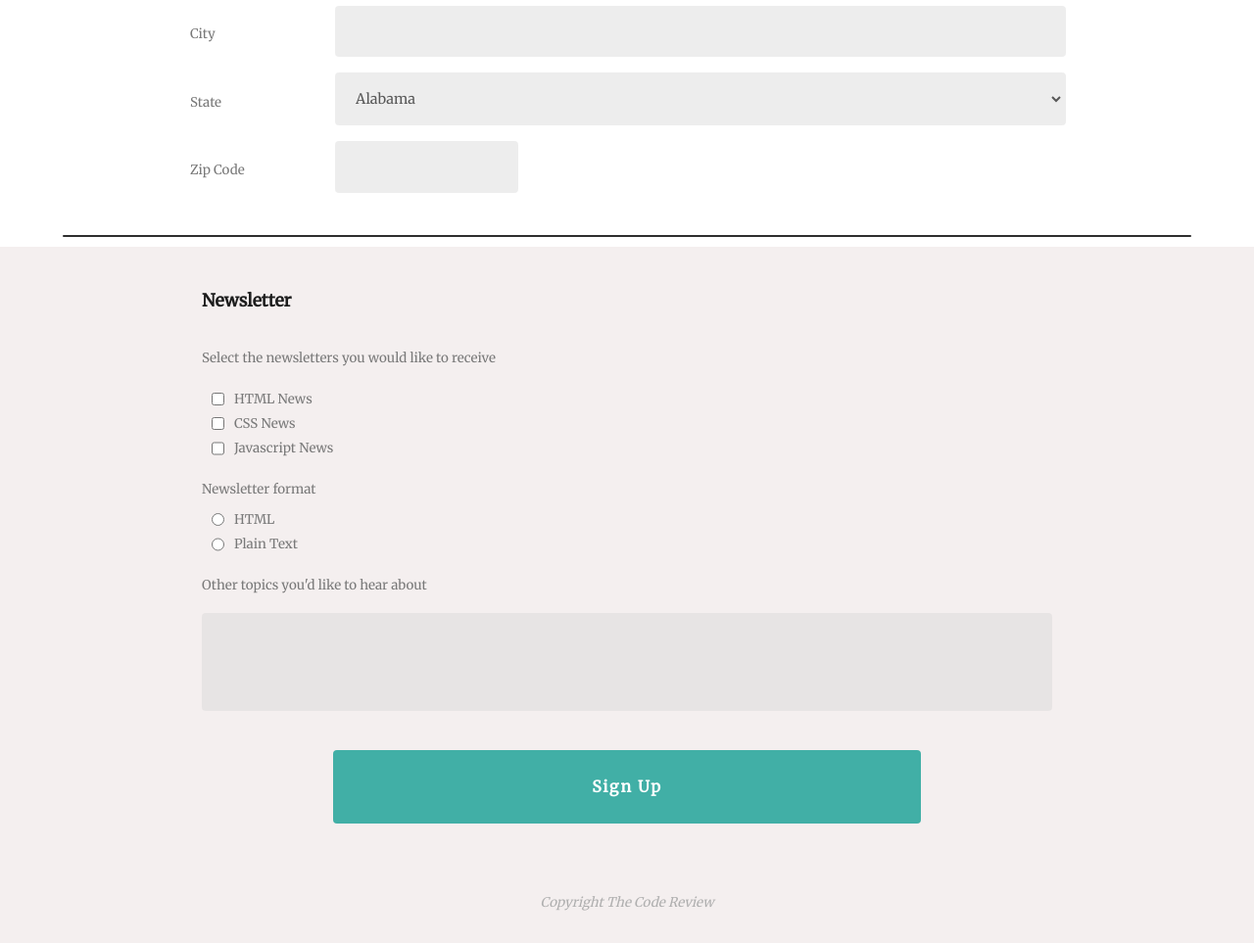
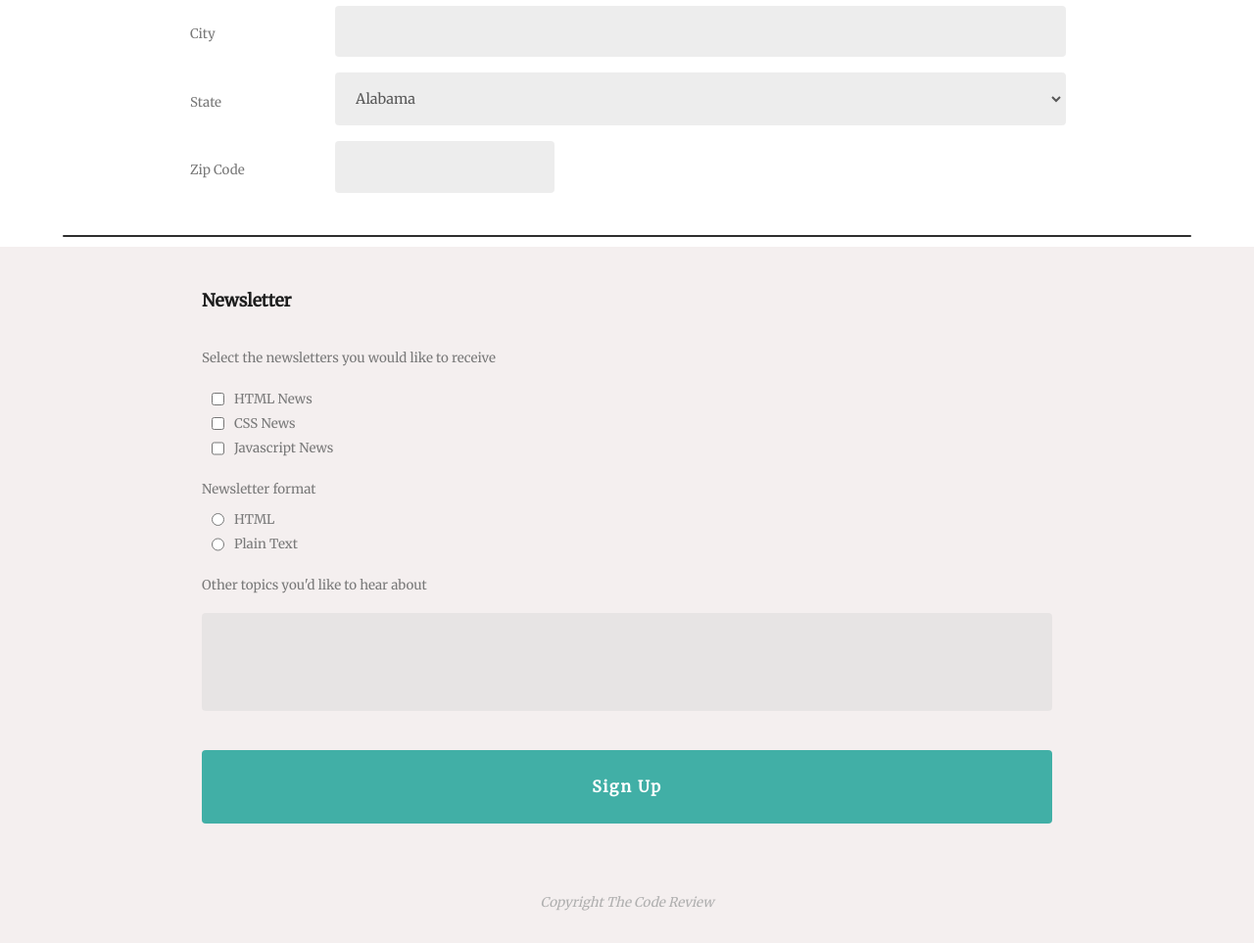
Before and after one commit to Zetrick/FEWD-Project-3, a plain HTML site: page index.html in a window 1280 px wide. Shown: the part 546-1509 px from the top of the page at 98% size. Drawn offline with Linux system fonts and the light colour scheme.

Commit message:
Changes for needed Exceeds Expectations

```diff
--- a/css/style.css
+++ b/css/style.css
@@ -189,8 +189,8 @@ footer {
 
 .signup-button {
     margin: 40px auto 20px;
-    width: 90%;
-    max-width: 600px;
+    width: 100%;
+    /* max-width: 600px; */
     height: 75px;
     border: none;
     border-radius: 4px;
@@ -239,7 +239,13 @@ footer {
     }
 
     #zip-code {
-        max-width: calc(25% - 37.5px);
+        /* This max-width code makes the zip code input
+        25% of the size of the other input elements */
+        /* max-width: calc(25% - 37.5px); */
+
+        /* This max-width code makes the zip code input
+        25% of it's container's width */
+        max-width: 25%;
     }
 
 
--- a/index.html
+++ b/index.html
@@ -173,9 +173,11 @@
                     <label for="other-topics" class="sml-txt lgray subtitle">Other topics you'd like to hear
                         about</label>
                     <textarea name="other-topics" id="other-topics" class="suggestions"></textarea>
+
+                    <button type="submit" class="signup-button">Sign Up</button>
+
                 </fieldset>
 
-                <button type="submit" class="signup-button">Sign Up</button>
 
             </div>
         </form>
```
